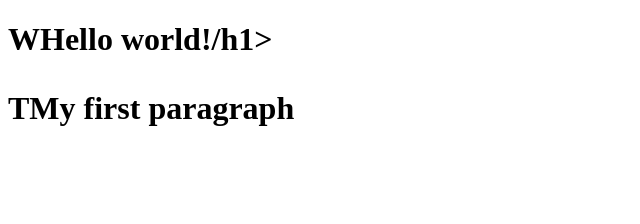
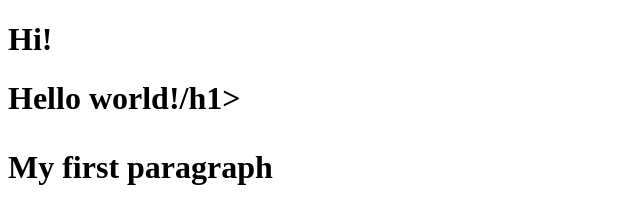
Before and after one commit to smojescikdev/Break2Exercise1, a plain HTML site: page index.html in a window 1280 px wide. Shown: the whole page, without its empty margins (0-640 px from the left). Drawn offline with Linux system fonts and the light colour scheme.

Commit message:
Revert "new file index.html" Modified index.html This reverts commit 2b9ff7abc7647ad63d4f75e5ebaa2d18103782f1.

```diff
--- a/index.html
+++ b/index.html
@@ -2,9 +2,10 @@
 <html>
 <head>
     <title>My webiste</title>
+<h1> Hi! </h1>
 </head>
 <body>
-    <h1>WHello world!/h1>
-    <p>TMy first paragraph</p>
+    <h1>Hello world!/h1>
+    <p>My first paragraph</p>
 </body>
 </html>
```
